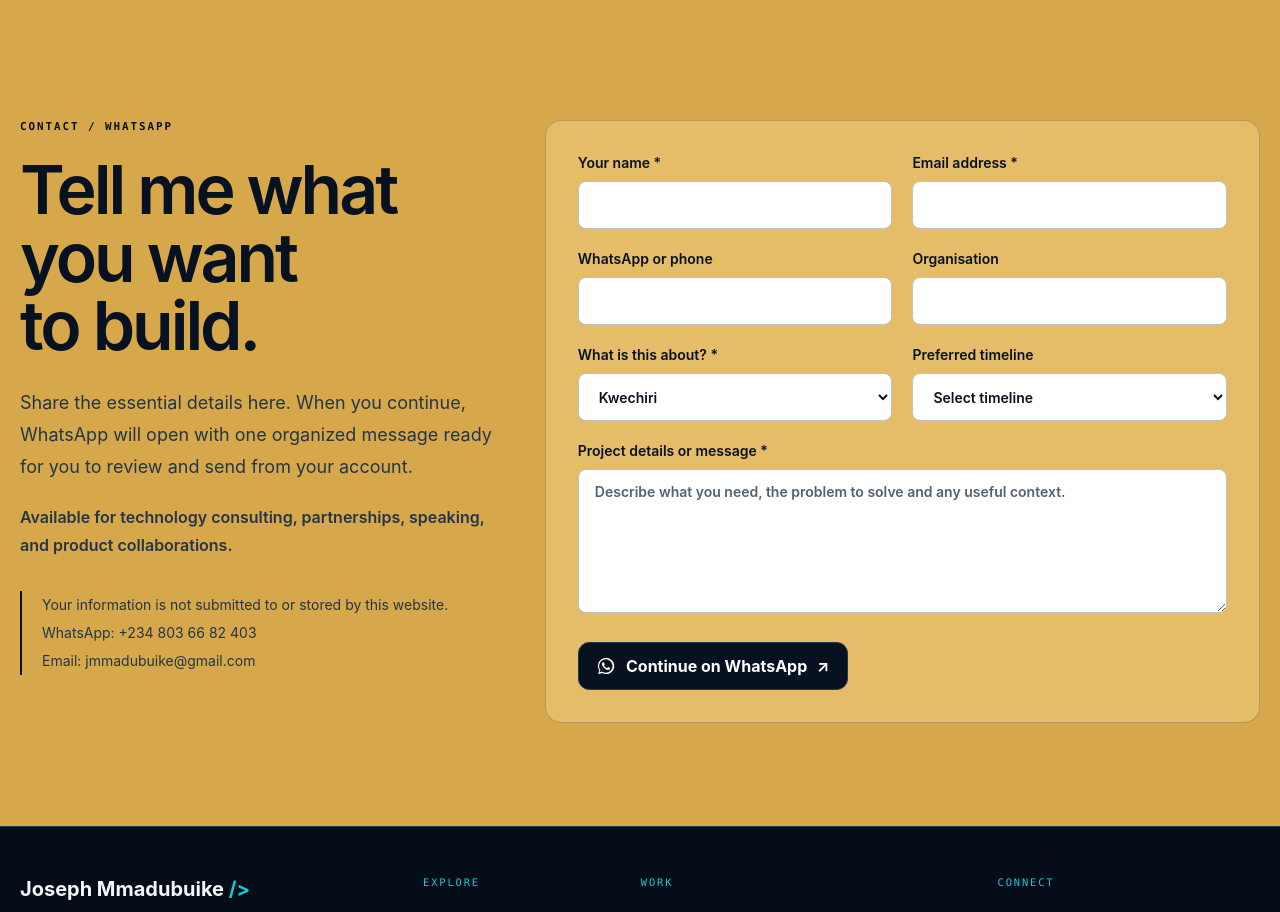
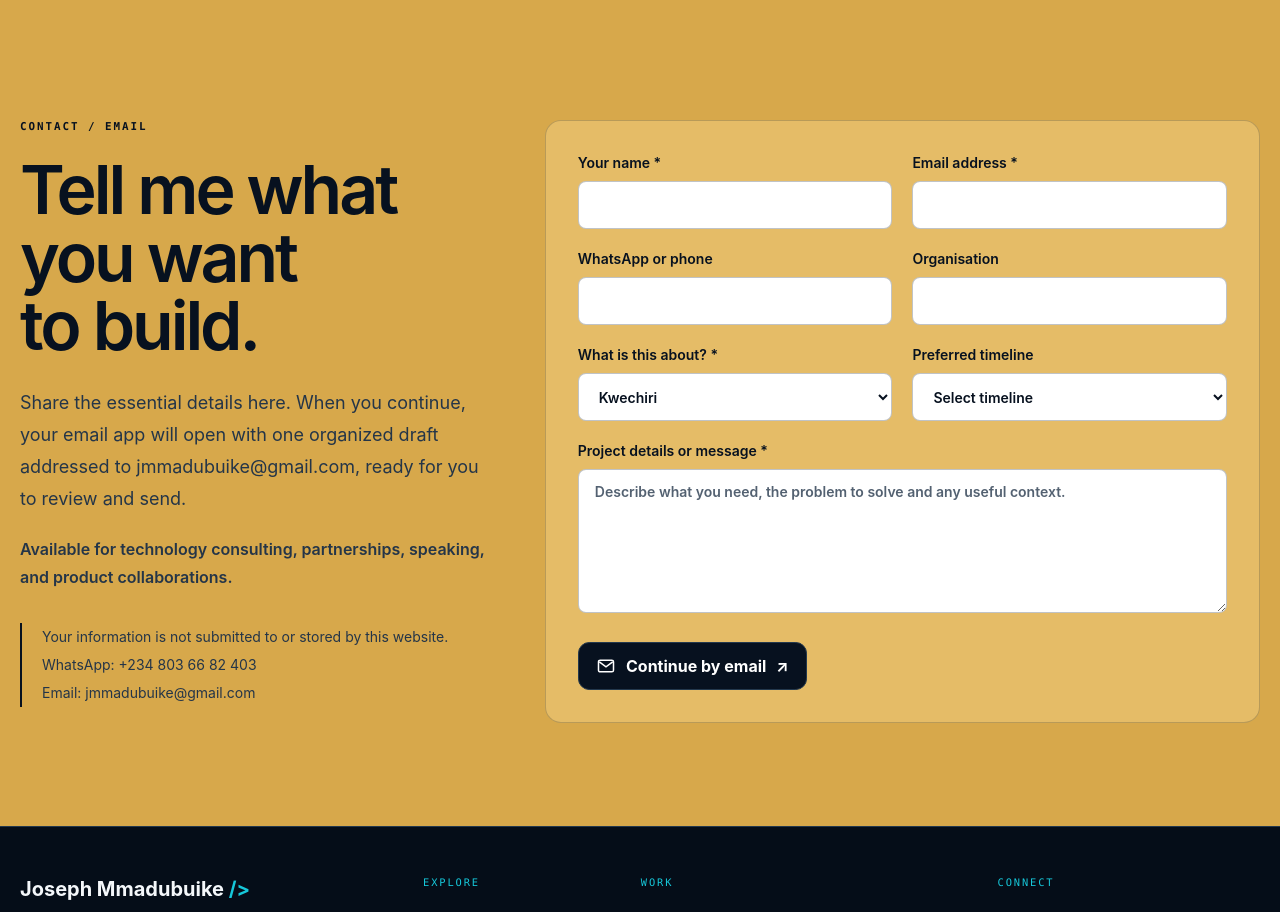
Before and after one commit to Jmmadubuike/portfolio, a Next.js app: page /kwechiri in a window 1280 px wide. Shown: the part 3980-4892 px from the top of the page. Built offline with nearby package versions, Linux system fonts and the light colour scheme.

Commit message:
Send contact forms to email

```diff
--- a/components/ContactForm.tsx
+++ b/components/ContactForm.tsx
@@ -25,7 +25,9 @@ export default function ContactForm({ context = "General website enquiry", theme
       "",
       `Page context: ${context}`,
     ];
-    window.open(`https://wa.me/2348036682403?text=${encodeURIComponent(lines.join("\n"))}`, "_blank", "noopener,noreferrer");
+    const subject = `Website enquiry — ${value("enquiry")}`;
+    const body = lines.join("\n");
+    window.location.href = `mailto:${profile.contact.publicEmail}?subject=${encodeURIComponent(subject)}&body=${encodeURIComponent(body)}`;
   }
 
   const gold = theme === "gold";
@@ -35,13 +37,13 @@ export default function ContactForm({ context = "General website enquiry", theme
     <section id="contact" className={`section ${gold ? "bg-[#d7a84b] text-[#07111f]" : "bg-[#07111f] text-white"}`}>
       <div className="site-shell grid gap-12 lg:grid-cols-[.8fr_1.2fr]">
         <div>
-          <p className={`section-label ${gold ? "!text-[#07111f]" : ""}`}>CONTACT / WHATSAPP</p>
+          <p className={`section-label ${gold ? "!text-[#07111f]" : ""}`}>CONTACT / EMAIL</p>
           <h2 className="section-title mt-5">Tell me what you want to build.</h2>
-          <p className={`mt-7 max-w-xl text-lg leading-8 ${gold ? "text-[#243548]" : "text-[#9eadba]"}`}>Share the essential details here. When you continue, WhatsApp will open with one organized message ready for you to review and send from your account.</p>
+          <p className={`mt-7 max-w-xl text-lg leading-8 ${gold ? "text-[#243548]" : "text-[#9eadba]"}`}>Share the essential details here. When you continue, your email app will open with one organized draft addressed to {profile.contact.publicEmail}, ready for you to review and send.</p>
           <p className={`mt-5 max-w-xl font-semibold leading-7 ${gold ? "text-[#243548]" : "text-[#dbe5ec]"}`}>Available for technology consulting, partnerships, speaking, and product collaborations.</p>
           <div className={`mt-8 border-l-2 pl-5 text-sm leading-7 ${gold ? "border-[#07111f] text-[#243548]" : "border-[#16c7d9] text-[#9eadba]"}`}>
             <p>Your information is not submitted to or stored by this website.</p>
-            <p>WhatsApp: {profile.contact.publicPhone}</p>
+            <p>WhatsApp: <a href="https://wa.me/2348036682403" target="_blank" rel="noreferrer" className="underline decoration-current/40 underline-offset-4 hover:decoration-current">{profile.contact.publicPhone}</a></p>
             <p>Email: <a href={`mailto:${profile.contact.publicEmail}`} className="underline decoration-current/40 underline-offset-4 hover:decoration-current">{profile.contact.publicEmail}</a></p>
           </div>
         </div>
@@ -56,8 +58,8 @@ export default function ContactForm({ context = "General website enquiry", theme
           </div>
           <label className="mt-5 block text-sm font-semibold">Project details or message<span aria-hidden="true"> *</span><textarea className={`${fieldClass} mt-2 min-h-36 resize-y`} name="message" required placeholder="Describe what you need, the problem to solve and any useful context." /></label>
           <button type="submit" className={`btn mt-6 w-full sm:w-auto ${gold ? "border-[#07111f] bg-[#07111f] !text-white" : "btn-primary"}`}>
-            <svg viewBox="0 0 32 32" className="h-5 w-5" fill="currentColor" aria-hidden="true"><path d="M16.04 3A12.86 12.86 0 0 0 5.2 22.78L3.5 29l6.37-1.67A12.98 12.98 0 1 0 16.04 3Zm0 23.76c-2.1 0-4.15-.57-5.93-1.65l-.43-.25-3.78.99 1.01-3.68-.28-.45a10.68 10.68 0 1 1 9.41 5.04Zm5.86-7.98c-.32-.16-1.9-.94-2.2-1.05-.29-.11-.5-.16-.72.16-.21.32-.82 1.05-1.01 1.26-.19.22-.37.24-.69.08-.32-.16-1.36-.5-2.58-1.59a9.67 9.67 0 0 1-1.79-2.23c-.19-.32-.02-.49.14-.65.15-.14.32-.37.48-.56.16-.18.21-.32.32-.53.11-.22.05-.4-.03-.56-.08-.16-.72-1.73-.98-2.37-.26-.62-.52-.54-.72-.55h-.61c-.21 0-.56.08-.85.4-.29.32-1.12 1.1-1.12 2.67 0 1.58 1.15 3.1 1.31 3.31.16.21 2.26 3.45 5.47 4.84.76.33 1.36.53 1.82.68.77.24 1.46.21 2.01.13.61-.09 1.9-.78 2.17-1.53.27-.76.27-1.42.19-1.55-.08-.14-.29-.22-.61-.38Z" /></svg>
-            Continue on WhatsApp <span aria-hidden="true">↗</span>
+            <svg viewBox="0 0 24 24" className="h-5 w-5" fill="none" stroke="currentColor" strokeWidth="1.8" aria-hidden="true"><rect x="3" y="5" width="18" height="14" rx="2" /><path d="m4 7 8 6 8-6" /></svg>
+            Continue by email <span aria-hidden="true">↗</span>
           </button>
         </form>
       </div>
```
